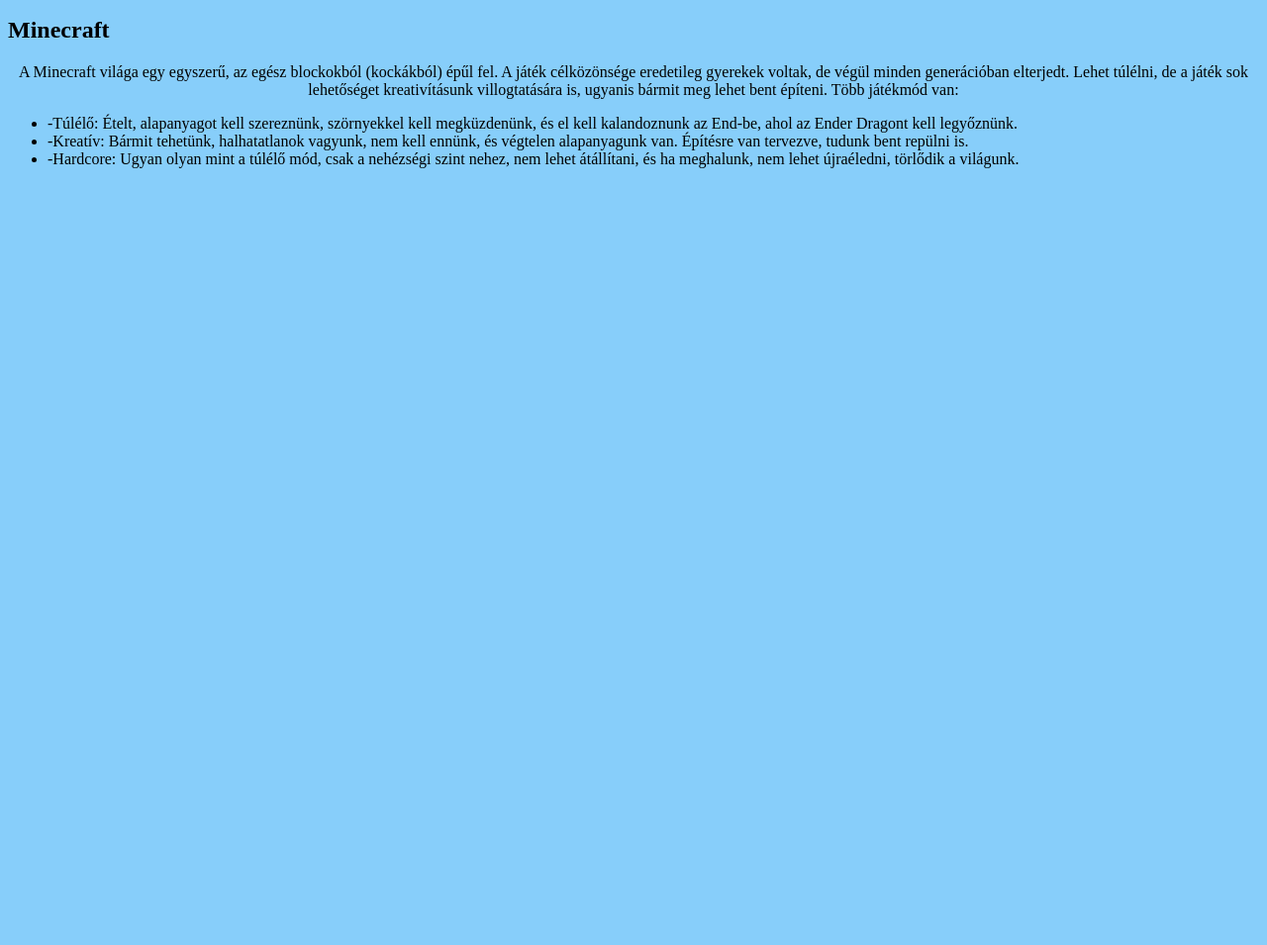
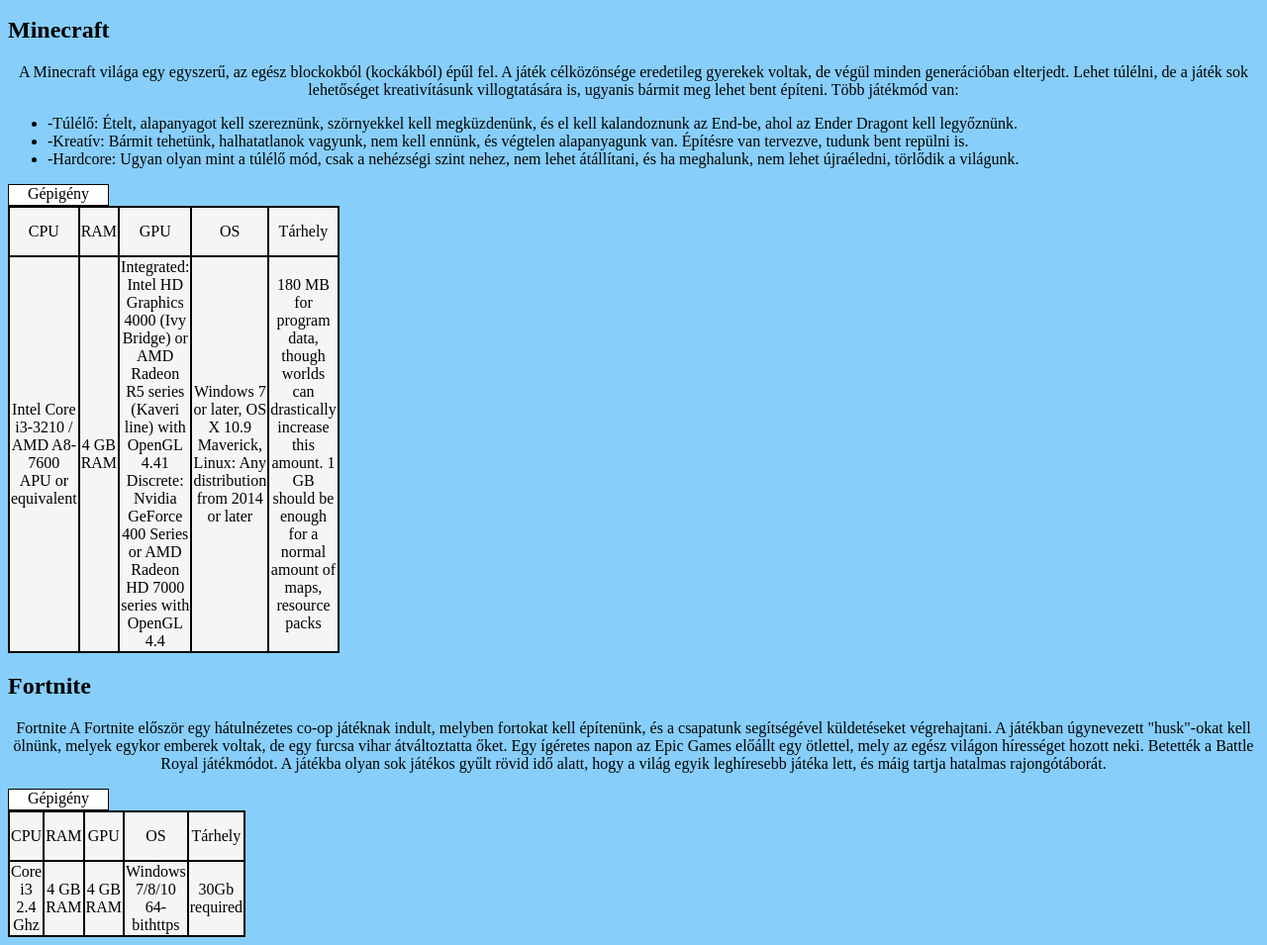
Before and after one commit to kornelka55/project1, a website: page public_html/index.html in a window 1280 px wide. Shown: the part 570-1525 px from the top of the page at 99% size. Before the commit the page ends 800 px from the top, so only its background shows below. Drawn offline with Linux system fonts and the light colour scheme.

Commit message:
Merge origin/master
Conflicts:
	public_html/szöveg.txt

```diff
--- a/public_html/index.html
+++ b/public_html/index.html
@@ -17,8 +17,8 @@
                 A játékban 3 karakterünk van, mintd a hármuknak vannak saját kis melléktörténeteik.
                 Ez a 3 karakter: néger Franklin, fehér Micheal és bolond Trevor.
             </p>
-            <div class="table">
             <div>
+
                 <table>
                     <caption> Gépigény</caption>
                     <tbody>
@@ -49,6 +49,114 @@
                 <li>-Kreatív: Bármit tehetünk, halhatatlanok vagyunk, nem kell ennünk, és végtelen alapanyagunk van. Építésre van tervezve, tudunk bent repülni is.</li>
                 <li>-Hardcore: Ugyan olyan mint a túlélő mód, csak a nehézségi szint nehez, nem lehet átállítani, és ha meghalunk, nem lehet újraéledni, törlődik a világunk.</li>
             </ul>
+            <div>
+
+                <table>
+                    <caption> Gépigény</caption>
+                    <tbody>
+                        <tr>
+                            <td>CPU</td>
+                            <td>RAM</td>
+                            <td>GPU</td>
+                            <td>OS</td>
+                            <td>Tárhely</td>
+                        </tr>
+                        <tr>
+                            <td>Intel Core i3-3210 / AMD A8-7600 APU or equivalent</td>
+                            <td>4 GB RAM</td>
+                            <td>Integrated: Intel HD Graphics 4000 (Ivy Bridge) or AMD Radeon R5 series (Kaveri line) with OpenGL 4.41
+                                Discrete: Nvidia GeForce 400 Series or AMD Radeon HD 7000 series with OpenGL 4.4</td>
+                            <td>Windows 7 or later, OS X 10.9 Maverick, Linux: Any distribution from 2014 or later</td>
+                            <td>180 MB for program data, though worlds can drastically increase this amount. 1 GB should be enough for a normal amount of maps, resource packs</td>
+                        </tr>
+                    </tbody>
+                </table>
+            </div>
+            <h2>Fortnite</h2>
+            <p>Fortnite
+                A Fortnite először egy hátulnézetes co-op játéknak indult, melyben fortokat kell építenünk, és a csapatunk segítségével küldetéseket végrehajtani.
+                A játékban úgynevezett "husk"-okat kell ölnünk, melyek egykor emberek voltak, de egy furcsa vihar átváltoztatta őket.
+                Egy ígéretes napon az Epic Games előállt egy ötlettel, mely az egész világon hírességet hozott neki.
+                Betették a Battle Royal játékmódot.
+                A játékba olyan sok játékos gyűlt rövid idő alatt, hogy a világ egyik leghíresebb játéka lett, és máig tartja hatalmas rajongótáborát.
+            </p>
+            <div>
+
+                <table>
+                    <caption> Gépigény</caption>
+                    <tbody>
+                        <tr>
+                            <td>CPU</td>
+                            <td>RAM</td>
+                            <td>GPU</td>
+                            <td>OS</td>
+                            <td>Tárhely</td>
+                        </tr>
+                        <tr>
+                            <td>Core i3 2.4 Ghz</td>
+                            <td>4 GB RAM</td>
+                            <td>4 GB RAM</td>
+                            <td>Windows 7/8/10 64-bithttps</td>
+                            <td> 30Gb required</td>
+                        </tr>
+                    </tbody>
+                </table>
+            </div>
+
+
+
+
+
+
+
+
+
+
+
+
+
+
+
+
+
+
+
+
+
+
+
+
+
+
+
+
+
+
+
+
+
+
+
+
+
+
+
+
+
+
+
+
+
+
+
+
+
+
+
+
+
+
+
         </div>
 
 
--- a/public_html/kornelka55.css
+++ b/public_html/kornelka55.css
@@ -36,4 +36,3 @@
 table{
     width: 100px;
     height: 50px;
-}
```
Lines whose indentation alone changed are shown as unchanged.
